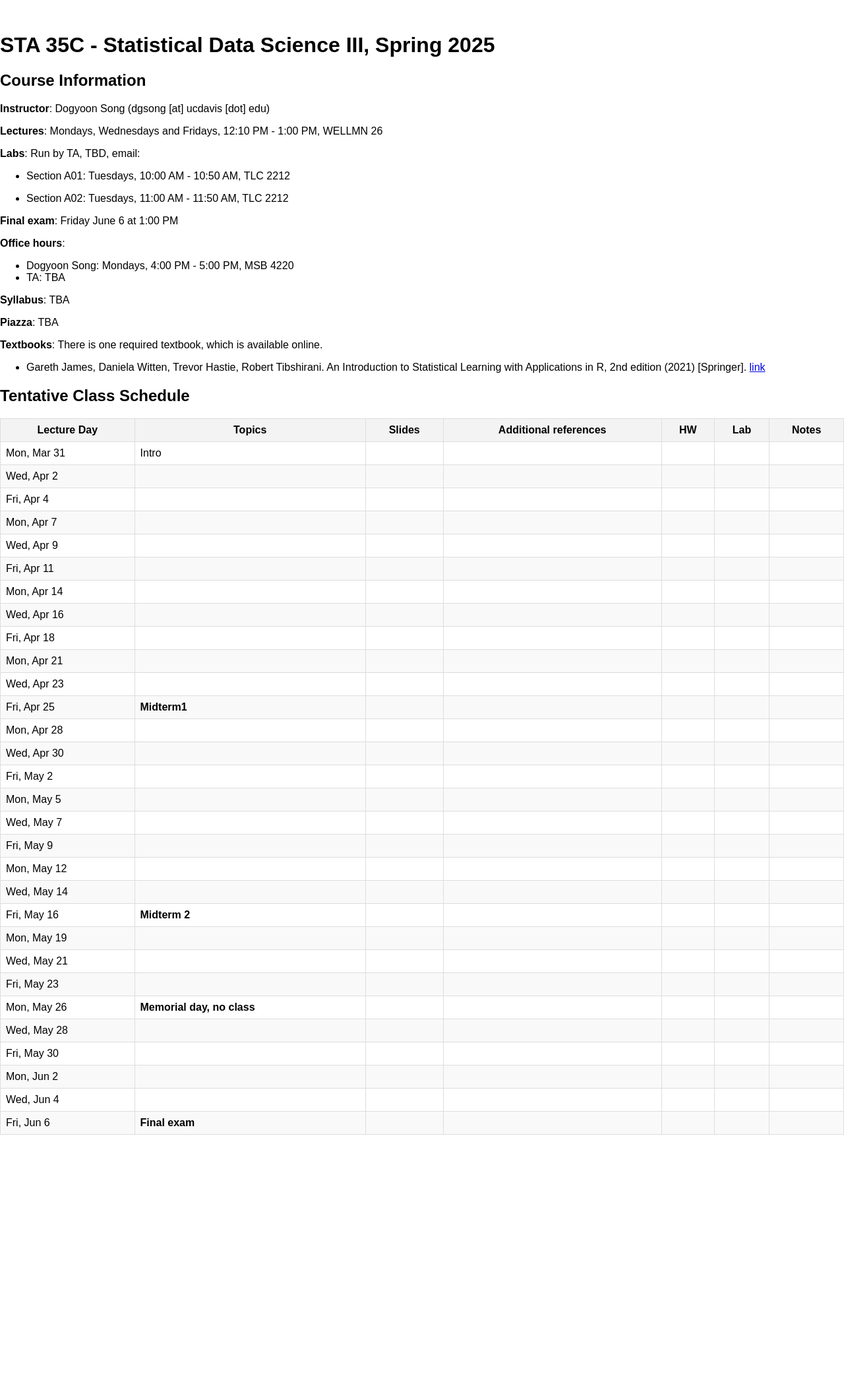
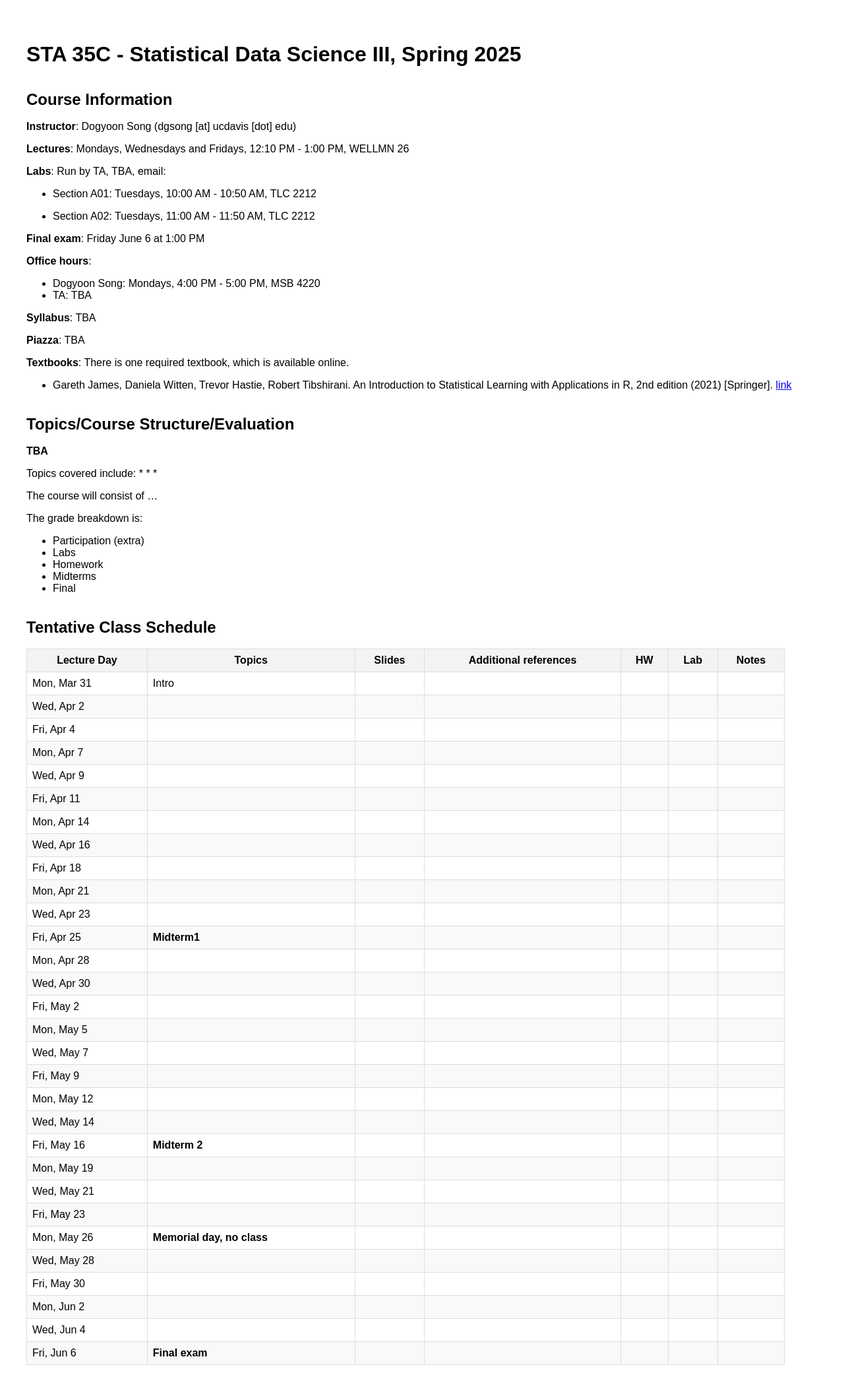
Before and after one commit to dogyoons/dogyoons.github.io, a Jekyll site: the page built from teaching/sta35c/index.md, in a window 1280 px wide. Shown: the whole page at 66% size. Built offline with Jekyll 4.4.1, drawn with Linux system fonts in a browser that asks for light colours; before the commit the page ends 1770 px from its top, so only the background shows below that.

Commit message:
Course updates

```diff
--- a/_layouts/course.html
+++ b/_layouts/course.html
@@ -6,7 +6,7 @@
   <style>
     body {
       margin: 50px auto;
-      max-width: 1400px;
+      max-width: 1200px;
       font-family: sans-serif;
     }
     header, footer {
@@ -15,7 +15,7 @@
     table {
       border-collapse: collapse;
       width: 100%;
-      max-width: 1300px;
+      max-width: 1150px;
       margin: 1em 0;
     }
     th, td {
@@ -28,6 +28,23 @@
     tr:nth-child(even) {
       background-color: #f9f9f9;
     }
+
+    /* Add extra spacing before H1, H2, H3 headings and paragraphs if desired: */
+    h1 {
+      margin-top: 2em;   /* Increase this as needed */
+      margin-bottom: 1em;
+    }
+    h2 {
+      margin-top: 1.5em;
+      margin-bottom: 0.75em;
+    }
+    h3 {
+      margin-top: 1em;
+      margin-bottom: 0.5em;
+    }
+    p {
+      margin-bottom: 1em;
+    }
   </style>
 </head>
 <body>
--- a/teaching/sta35c/index.md
+++ b/teaching/sta35c/index.md
@@ -12,7 +12,7 @@ permalink: /teaching/sta35c/
 **Lectures**: Mondays, Wednesdays and Fridays, 12:10 PM - 1:00 PM, WELLMN 26
 
 
-**Labs**: Run by TA, TBD, email:
+**Labs**: Run by TA, TBA, email:
 
 * Section A01: Tuesdays, 10:00 AM - 10:50 AM, TLC 2212
 
@@ -37,6 +37,28 @@ permalink: /teaching/sta35c/
 There is one required textbook, which is available online.
 * Gareth James, Daniela Witten, Trevor Hastie, Robert Tibshirani.  An Introduction to Statistical Learning
 with Applications in R, 2nd edition (2021) [Springer].  [link](https://link.springer.com/book/10.1007/978-1-0716-1418-1)
+
+
+
+
+## Topics/Course Structure/Evaluation
+
+**TBA**
+
+Topics covered include:
+*
+*
+*
+
+The course will consist of ...
+
+The grade breakdown is:
+* Participation (extra)
+* Labs
+* Homework
+* Midterms
+* Final
+
 
 
 
```
Also changed, not shown: teaching/sta250/index.md (+21 -0 lines).
